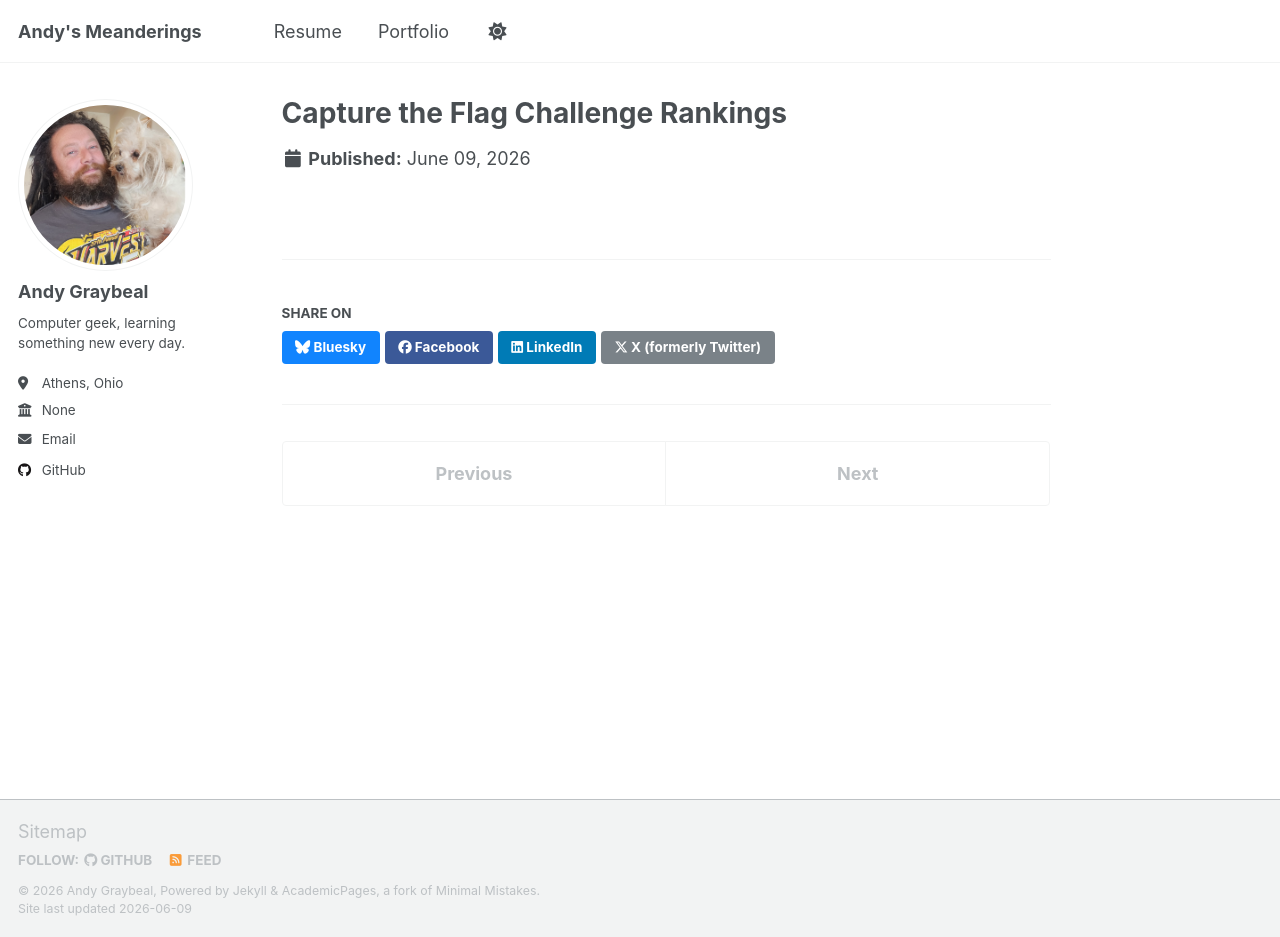
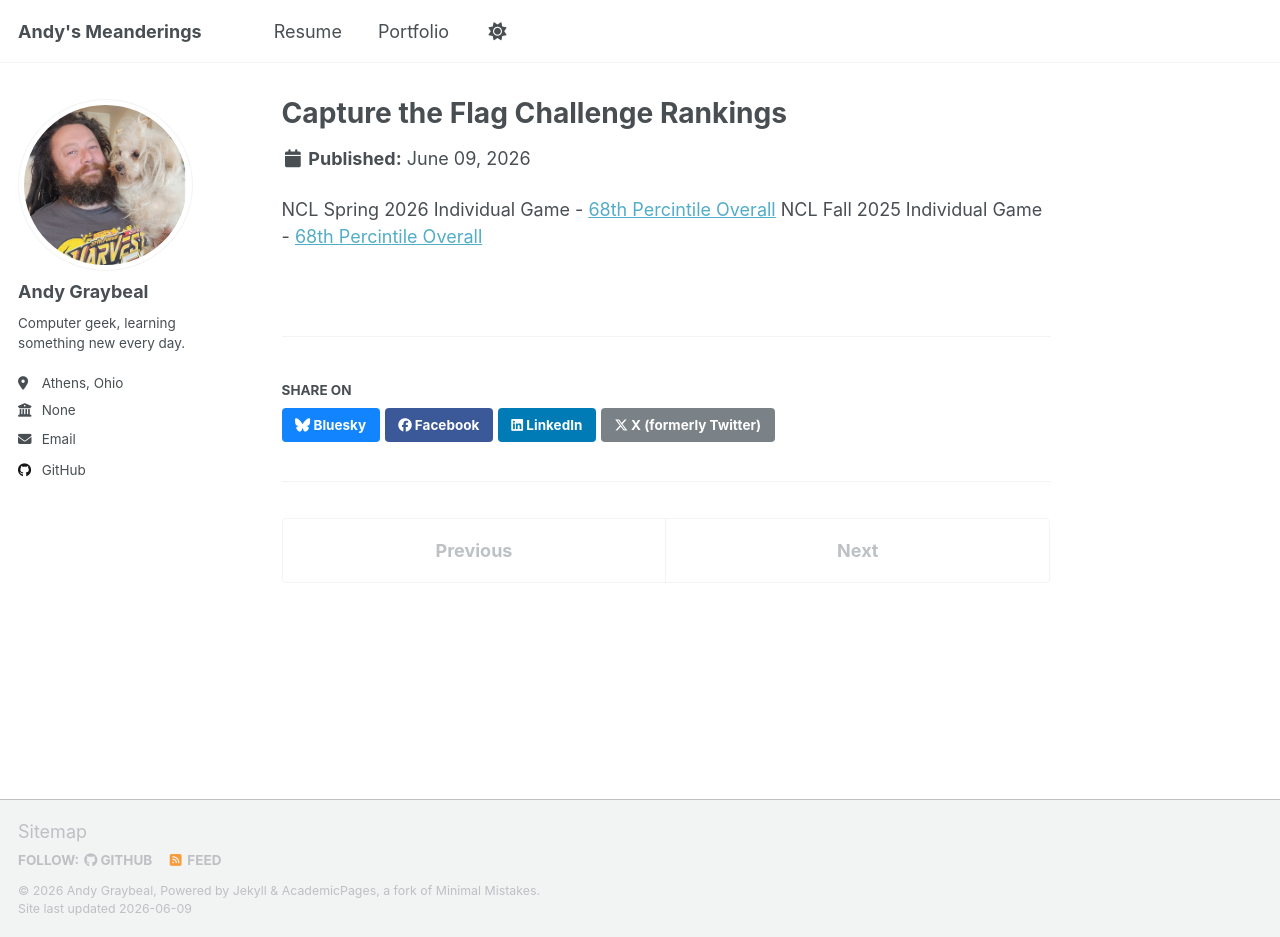
Before and after one commit to andy-graybeal/andy-graybeal.github.io, a Jekyll site: the page built from _portfolio/CTF_Challenges.md, in a window 1280 px wide and 937 px high. Built offline with Jekyll 4.4.1, drawn with Linux system fonts in a browser that asks for light colours; a script that is not in the unit is left out.

Commit message:
Update CTF_Challenges.md

```diff
--- a/_portfolio/CTF_Challenges.md
+++ b/_portfolio/CTF_Challenges.md
@@ -3,3 +3,7 @@ title: "Capture the Flag Challenge Rankings"
 excerpt: "Rankings I've gotten at CTFs"
 collection: portfolio
 ---
+
+
+NCL Spring 2026 Individual Game - [68th Percintile Overall](https://cyberskyline.com/world/69690a38f845cf0a7e6d8b87/report/69690a38f845cf0a7e6d8b90)
+NCL Fall 2025 Individual Game - [68th Percintile Overall](https://cyberskyline.com/world/684c235bdbe1ed8e2a7f7e6f/report/684c235bdbe1ed8e2a7f7e78)
```
